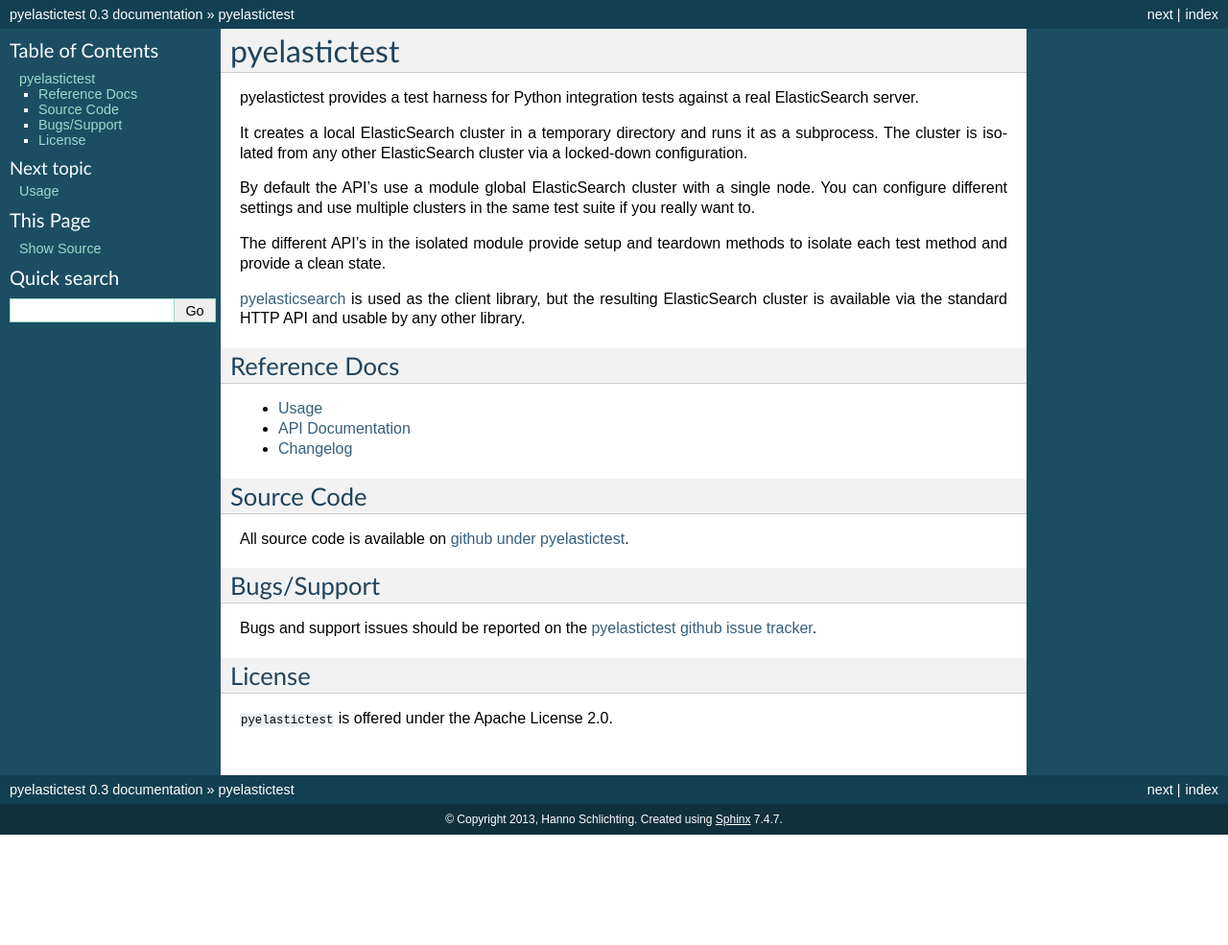
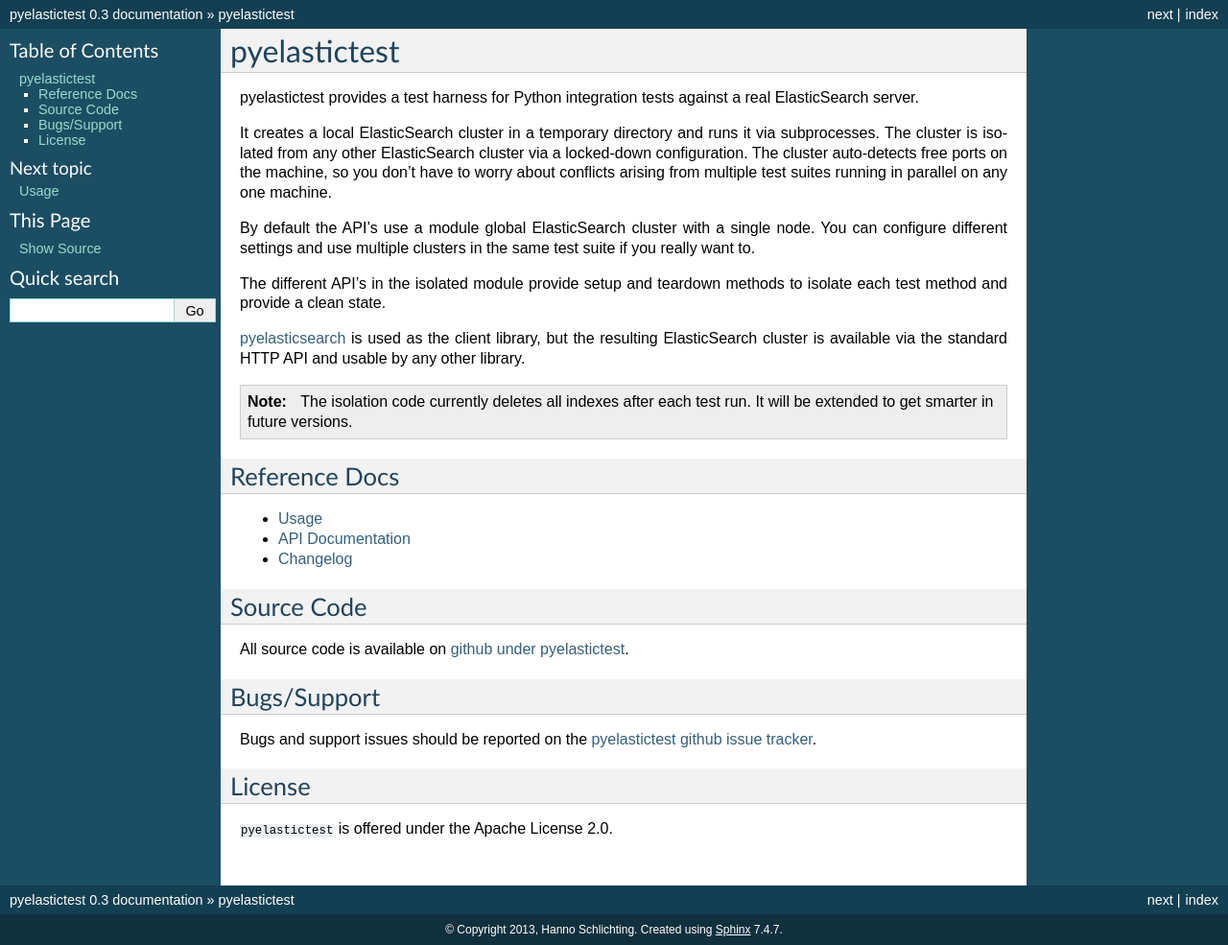
Before and after one commit to hannosch/pyelastictest, a Sphinx documentation site: the page built from docs/index.rst, in a window 1280 px wide. Shown: the whole page at 96% size. Built offline with Sphinx 7.4.7, drawn with Linux system fonts in a browser that asks for light colours; before the commit the page ends 900 px from its top, so only the background shows below that.

Commit message:
more doc tweaks

```diff
--- a/docs/index.rst
+++ b/docs/index.rst
@@ -6,8 +6,10 @@
 real ElasticSearch server.
 
 It creates a local ElasticSearch cluster in a temporary directory and runs it
-as a subprocess. The cluster is isolated from any other ElasticSearch cluster
-via a locked-down configuration.
+via subprocesses. The cluster is isolated from any other ElasticSearch cluster
+via a locked-down configuration. The cluster auto-detects free ports on the
+machine, so you don't have to worry about conflicts arising from multiple test
+suites running in parallel on any one machine.
 
 By default the API's use a module global ElasticSearch cluster with a single
 node. You can configure different settings and use multiple clusters in the
@@ -19,6 +21,12 @@
 `pyelasticsearch <https://pyelasticsearch.readthedocs.org>`_ is used as the
 client library, but the resulting ElasticSearch cluster is available via the
 standard HTTP API and usable by any other library.
+
+.. note::
+
+   The isolation code currently deletes all indexes after each test run.
+   It will be extended to get smarter in future versions.
+
 
 Reference Docs
 ==============
```
Also changed, not shown: docs/usage.rst (+5 -5 lines).
